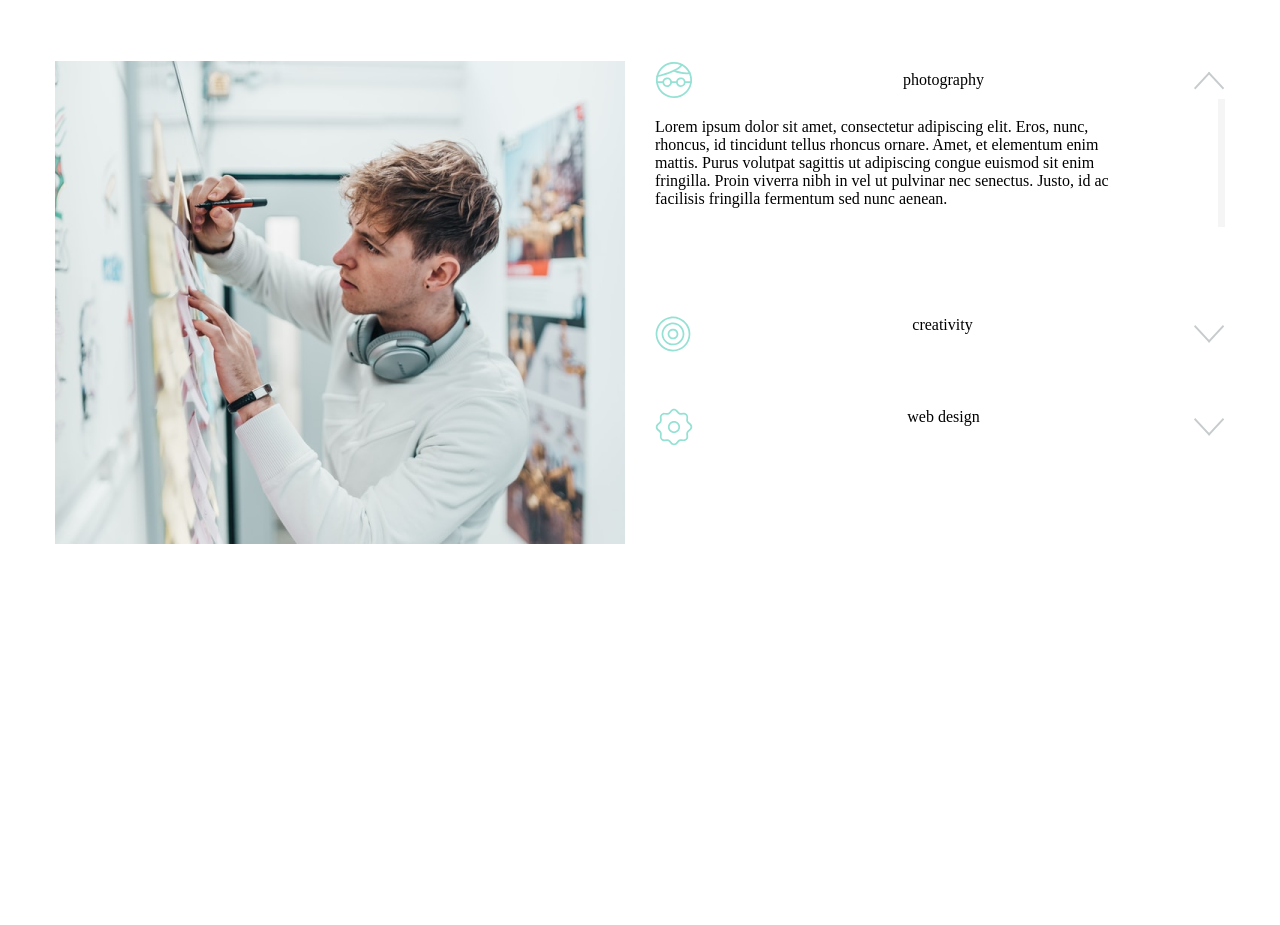
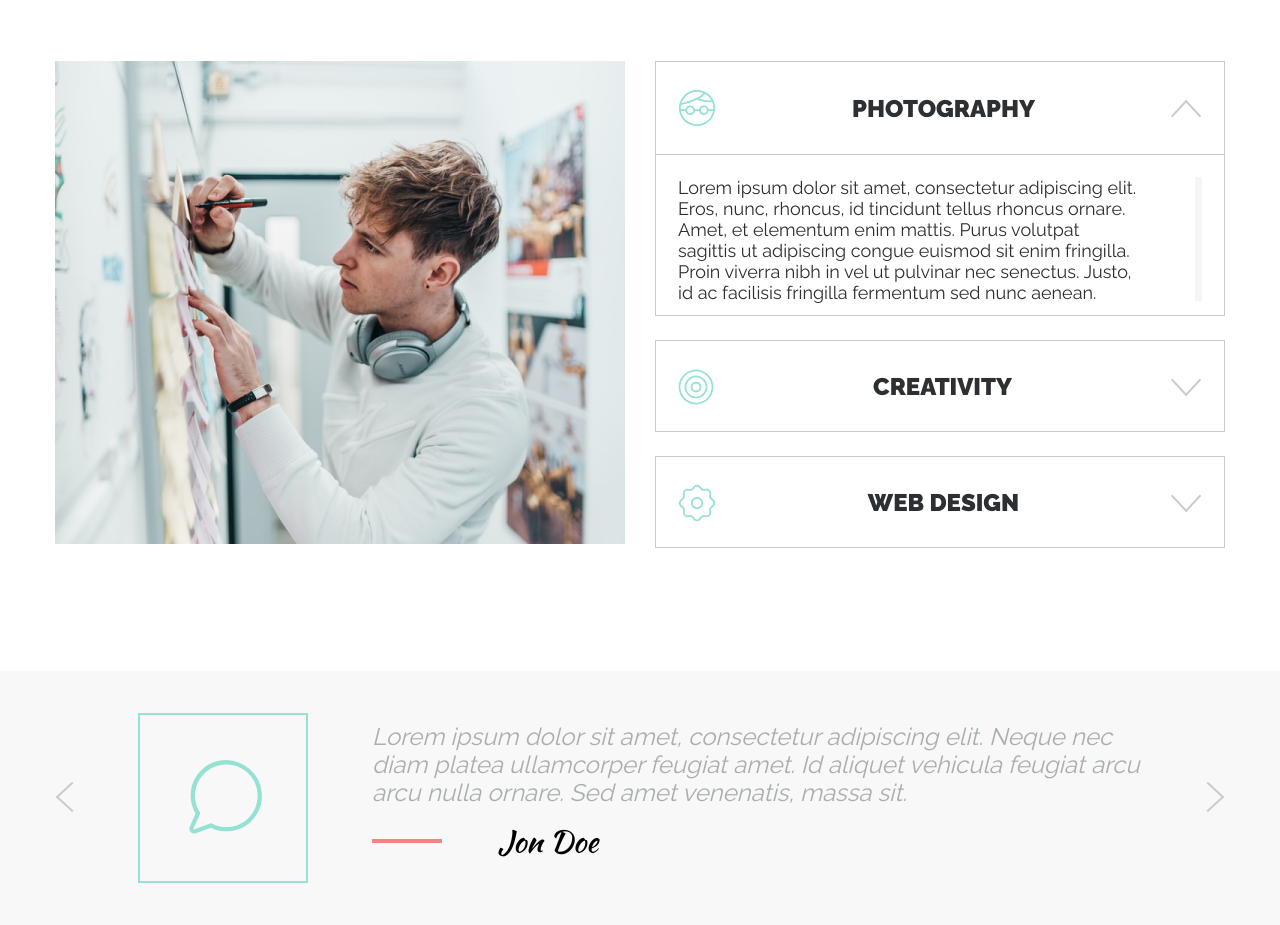
Before and after one commit to Mazunok/TM2, a website built with Parcel: page index.html in a window 1280 px wide. Shown: the part 4017-4942 px from the top of the page. Before the commit the page ends 4574 px from the top, so only its background shows below. Built offline with nearby package versions, Linux system fonts and the light colour scheme; files whose address does not match are found by name.

Commit message:
made quote part

```diff
--- a/index.html
+++ b/index.html
@@ -241,32 +241,32 @@
                         <source srcset="./img/active.png" media="(min-width:1024px)">
                         <source srcset="./img/1024/active1024.png" media="(min-width:321px)">
                         <source srcset="./img/320/active320.png" media="(max-width:320px)">
-                        <img src="./img/active.png" alt="" class="image image__item-1">
+                        <img  src="./img/active.png" alt="" class="image image__item-1">
                     </picture>
                     <div class="active-wrapper">
                         <div class="photography">
                             <div class="photography__title">
-                                <img src="./logo/photographylogo.svg" alt="photography">
+                                <img class='active-icon' src="./logo/photographylogo.svg" alt="photography">
                                 <p class="title">photography</p>
-                                <img src="./logo/arrowup.svg" alt="arrowup">
+                                <img class='arrow' src="./logo/arrowup.svg" alt="arrowup">
                             </div>
                             <div class="photography__text">
                                 <p>Lorem ipsum dolor sit amet, consectetur adipiscing elit. Eros, nunc, rhoncus, id tincidunt tellus rhoncus ornare. Amet, et elementum enim mattis. Purus volutpat sagittis ut adipiscing congue euismod sit enim fringilla. Proin viverra nibh in vel ut pulvinar nec senectus. Justo, id ac facilisis fringilla fermentum sed nunc aenean.</p>
-                                <img src="./logo/sideline.svg" alt="sideline">
+                                <img class="sideline" src="./logo/sideline.svg" alt="sideline">
                             </div>
                         </div>
                         <div class="creativity-wrapper">
                             <div class="creativity-title">
-                                <img src="./logo/creativitylogo.svg" alt="creativity">
+                                <img class='active-icon' src="./logo/creativitylogo.svg" alt="creativity">
                                 <p class="title">creativity</p>
-                                <img src="./logo/arrowdown.svg" alt="arrowdown">
+                                <img class='arrow' src="./logo/arrowdown.svg" alt="arrowdown">
                             </div>
                         </div>
                         <div class="webdesign-wrapper">
                             <div class="webdesign-title">
-                                <img src="./logo/webdeslogo.svg" alt="webdesign">
+                                <img class='active-icon' src="./logo/webdeslogo.svg" alt="webdesign">
                                 <p class="title">web design</p>
-                                <img src="./logo/arrowdown.svg" alt="arrowdown">
+                                <img class='arrow' src="./logo/arrowdown.svg" alt="arrowdown">
                             </div>
                         </div>
                     </div>
@@ -274,5 +274,30 @@
                 </div>
             </div>
         </div>
+
+        <div class="quote-container">
+            <div class="quote-wrapper">
+                <div class="arrow-left">
+                    <img src="./logo/arrow left.svg" alt="arrowleft">
+                </div>
+                <div class="quote-icon">
+                    <img src="./logo/messageicon.svg" alt="message icon">
+                </div>
+                <div class="quote-info">
+                    <div class="quote-text">
+                    <p>Lorem ipsum dolor sit amet, consectetur adipiscing elit. Neque nec diam platea ullamcorper feugiat amet. Id aliquet vehicula feugiat arcu arcu nulla ornare. Sed amet venenatis, massa sit.</p>
+                    </div>
+                    <div class="quote-name">
+                        <div class="quote-line"></div>
+                        <div class="quote-title">
+                            <span>Jon Doe</span>
+                        </div>
+                    </div>
+                </div>
+                <div class="arrow-right">
+                    <img src="./logo/arrowright.svg" alt="arrowright">
+                </div>
+            </div>
+        </div>
 </body>
 </html>
--- a/scss/activity.scss
+++ b/scss/activity.scss
@@ -68,24 +68,52 @@
     .active-wrapper{
         display: flex;
         flex-direction: column;
+        justify-content: space-between;
         .photography{
             width: 35.625rem;
             height: 15.9375rem;
             margin-left: 1.875rem;
+            border: 1px solid #C6CBCD;
             .photography__title{
                 display: flex;
                 flex-direction: row;
                 justify-content: space-between;
+                height: 5.75rem;
                 align-items: center;
-
+                font-family: 'Raleway', sans-serif;
+                font-weight: 700;
+                font-size: 24px;
+                align-items: center;
+                text-transform: uppercase;
+                color: #2D3033;
+                .active-icon{
+                    padding-left: 1.375rem;
+                }
+                .arrow{
+                    padding-right: 1.375rem;
+                }
             }
             .photography__text{
                 display: flex;
                 flex-direction: row;
                 justify-content: space-between;
-                align-items: center;
+                text-align: left;
+                height: 10.1875rem;
+                border-top: 1px solid #C6CBCD;
+                padding-left: 1.375rem;
+                padding-top: 1.375rem;
                 p{
                     width: 28.9375rem;
+                    font-family: 'Raleway';
+                    font-weight: 400;
+                    font-size: 18px;
+                    line-height: 21px;
+                    color: #2D3033;
+                    height: 10.1875rem;
+                }
+                .sideline{
+                    padding-right: 1.375rem;
+                    padding-bottom:1rem;
                 }
             }
         }
@@ -93,20 +121,54 @@
             width: 35.625rem;
             height: 5.75rem;
             margin-left: 1.875rem;
+            border: 1px solid #C6CBCD;
+
             .creativity-title{
                 display: flex;
                 flex-direction: row;
                 justify-content: space-between;
+                align-items: center;
+                height: 5.75rem;
+                font-family: 'Raleway', sans-serif;
+                font-style: normal;
+                font-weight: 700;
+                font-size: 24px;
+                line-height: 28px;
+                text-transform: uppercase;
+                color: #2D3033;
+                .active-icon{
+                    padding-left: 1.375rem;
+                }
+                .arrow{
+                    padding-right: 1.375rem;
+                }
             }
         }
         .webdesign-wrapper{
             width: 35.625rem;
             height: 5.75rem;
             margin-left: 1.875rem;
+            border: 1px solid #C6CBCD;
+
             .webdesign-title{
                 display: flex;
                 flex-direction: row;
                 justify-content: space-between;
+                height: 5.75rem;
+                align-items: center;
+                font-family: 'Raleway', sans-serif;
+                font-style: normal;
+                font-weight: 700;
+                font-size: 24px;
+                line-height: 28px;
+                text-transform: uppercase;
+                color: #2D3033;
+                .active-icon{
+                    padding-left: 1.375rem;
+                }
+                .arrow{
+                    padding-right: 1.375rem;
+                }
             }
         }
     }
--- /dev/null
+++ b/scss/quote.scss
@@ -0,0 +1,71 @@
+.quote-container{
+    max-width: 1510px;
+    height: 254px;
+    margin: 0 auto;
+    padding: 0;
+    margin-top: 7.125rem;
+    background-color: #F8F8F8;
+}
+
+.quote-wrapper{
+    width: 73.125rem;
+    height: 15.875rem;
+    display: flex;
+    flex-direction: row;
+    justify-content: space-between;
+    margin: 0 auto;
+    padding: 0;
+    align-items: center;
+    .quote-icon{
+        width: 10.625rem;
+        height: 10.625rem;
+        border: 2px solid #95E1D3;
+        margin: 0;
+        padding: 0;
+        img{
+           padding: 2rem;
+        }
+    }
+    .quote-info{
+        width: 770px;
+        height: 170px;
+        display: flex;
+        flex-direction: column;
+        justify-content: space-between;
+        .quote-text{
+                margin: 0;
+                padding: 0;
+                margin-top: 10px;
+                font-family: 'Raleway',sans-serif;
+                font-style: italic;
+                font-weight: 500;
+                font-size: 24px;
+                line-height: 28px;
+                color: #A9AFB1;
+        }
+        .quote-name{
+            display: flex;
+            flex-direction: row;
+            align-items: center;
+            margin-bottom: 20px;
+            .quote-line{
+                width: 70px;
+                height: 2px;
+                border-top: 4px solid #F38281;
+                margin: 0;
+                padding: 0;
+            }
+            .quote-title{
+                margin: 0;
+                padding: 0;
+                margin-left: 56px;
+                font-family: 'Kaushan Script',sans-serif;
+                font-style: normal;
+                font-weight: 400;
+                font-size: 30px;
+                line-height: 44px;
+                color: #000000;
+            }
+        }
+    }
+}
--- a/scss/styles.scss
+++ b/scss/styles.scss
@@ -5,3 +5,4 @@
 @import 'servises.scss';
 @import 'design.scss';
 @import 'activity.scss';
+@import 'quote.scss';
```
Also changed, not shown: dist/index.html, img/blueline.png (added), logo/arrow left.svg (added), logo/arrowright.svg (added), logo/blueline.svg (added), logo/messageicon.svg (added), 2 other files.
